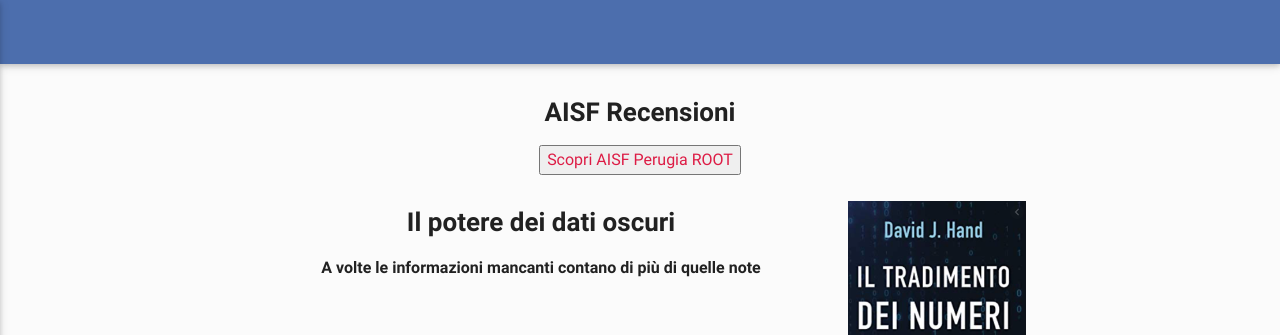
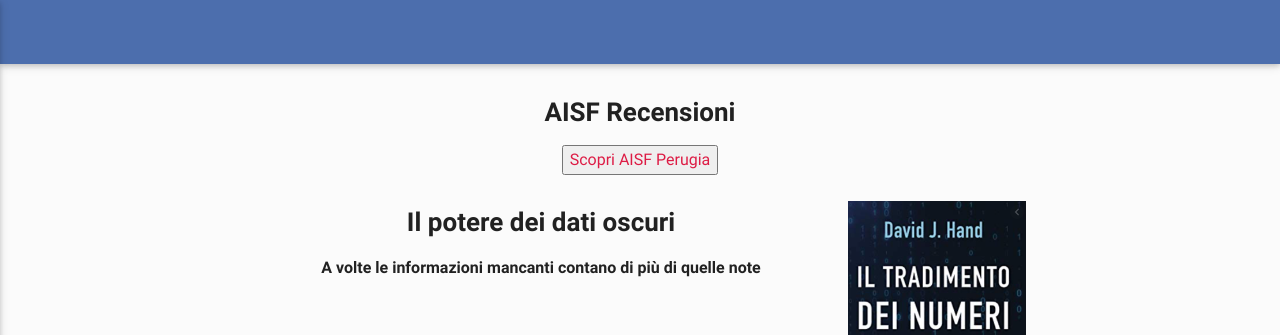
Before and after one commit to ai-sf/aisf_perugia, a Jekyll site: the page built from recensioni/Rec2.md, in a window 1280 px wide. Shown: the top 335 px of the page. Built offline with Jekyll 4.4.1, drawn with Linux system fonts in a browser that asks for light colours; nearby versions of some CDN libraries.

Commit message:
Update Rec2.md

```diff
--- a/recensioni/Rec2.md
+++ b/recensioni/Rec2.md
@@ -50,7 +50,7 @@ Rizzoli, Milano, 2019,<br> -->
 
 <center><h3> <b>AISF Recensioni</b></h3>
 
-<button> <a href="/perugia"> Scopri AISF Perugia ROOT </a></button></center>
+<button> <a href="/perugia"> Scopri AISF Perugia  </a></button></center>
 
 
 
```
